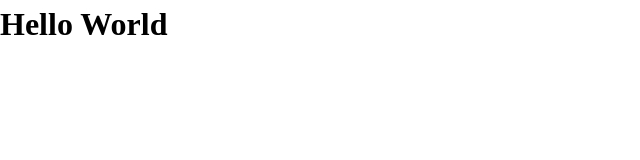
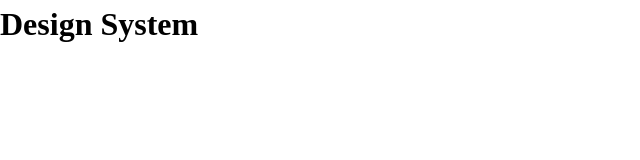
Before and after one commit to htmlHxcker/memoriam, a React (Create React App) app: page / in a window 1280 px wide. Shown: the top 160 px of the page, without its empty margins (0-640 px from the left). Built offline with nearby package versions, Linux system fonts and the light colour scheme.

Commit message:
[feat]: Setup DesignSystem Page

```diff
--- /dev/null
+++ b/src/DesignSystem.js
@@ -0,0 +1,9 @@
+const DesignSystem = () => {
+	return (
+		<div className="container">
+			<h1>Design System</h1>
+		</div>
+	);
+};
+
+export default DesignSystem;
--- a/src/index.js
+++ b/src/index.js
@@ -1,11 +1,12 @@
 import React from 'react';
 import ReactDOM from 'react-dom';
+import DesignSystem from './DesignSystem';
 import './index.css';
-import App from './App';
+// import App from './App';
 
 ReactDOM.render(
 	<React.StrictMode>
-		<App />
+		<DesignSystem />
 	</React.StrictMode>,
 	document.getElementById('root')
 );
```
